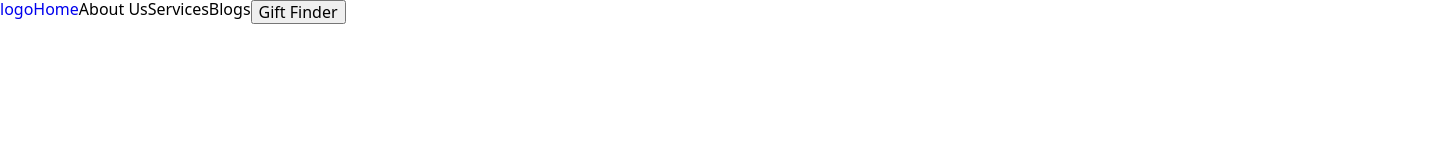
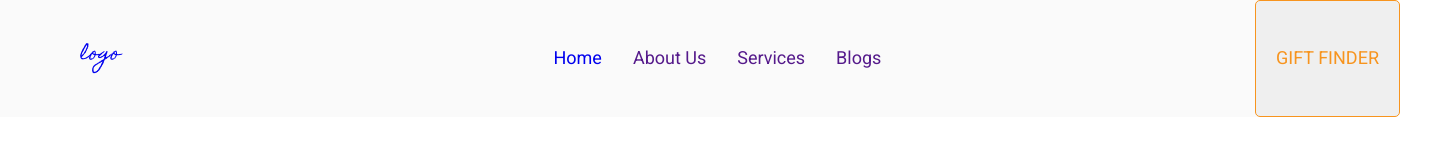
Before and after one commit to Yanat58/study-gift-, a plain HTML site: page index.html in a window 1280 px wide. Shown: the whole page, 1440 px wide, since content can reach past the window. Drawn offline with nearby package versions, Linux system fonts and the light colour scheme.

Commit message:
add header css

```diff
--- a/css/styles.css
+++ b/css/styles.css
@@ -1,10 +1,4 @@
-h1
-h2
-h3
-h4
-h5
-h6
-p {
+h1 h2 h3 h4 h5 h6 p {
   margin: 0;
 }
 
@@ -24,7 +18,24 @@
   height: auto;
 }
 
+button {
+  cursor: pointer;
+}
+
+.container {
+  width: 1440px;
+  margin: 0 auto;
+}
+
 /* header */
+
+.header {
+  background-color: #fafafa;
+}
+
+.container-header {
+    display: flex;
+}
 
 .header-nav {
   display: flex;
@@ -32,4 +43,52 @@
 
 .header-list {
   display: flex;
+  align-items: center;
 }
+
+.logo {
+  margin-left: 80px;
+  padding-top: 36px;
+  padding-bottom: 36px;
+  max-width: 41px;
+
+  font-family: 'Homemade Apple', italic;
+  font-style: normal;
+  font-weight: 400;
+  font-size: 18px;
+  line-height: 39px;
+}
+
+.header-list {
+  margin-left: 433px;
+}
+
+
+.header-item-link {
+  display: inline-block;
+  padding-top: 47.3px;
+  padding-bottom: 47.3px;
+
+  font-family: 'Roboto', sans-serif;
+  font-size: 18px;
+  line-height: 22px;
+}
+
+.header-item + .header-item {
+  margin-left: 31px;
+}
+
+.header-button {
+    padding: 8px 20px;
+  margin-left: auto;
+  margin-right: 40px;
+  border: 1px solid #f7941e;
+  border-radius: 5px;
+  font-family: 'Roboto', sans-serif;
+  font-size: 18px;
+  line-height: 22px;
+
+  text-transform: uppercase;
+
+  color: #f7941e;
+}
--- a/index.html
+++ b/index.html
@@ -5,23 +5,40 @@
     <meta http-equiv="X-UA-Compatible" content="IE=edge" />
     <meta name="viewport" content="width=device-width, initial-scale=1.0" />
     <title>Document</title>
-    <link rel="stylesheet" href="https://cdnjs.cloudflare.com/ajax/libs/modern-normalize/1.1.0/modern-normalize.min.css" integrity="sha512-wpPYUAdjBVSE4KJnH1VR1HeZfpl1ub8YT/NKx4PuQ5NmX2tKuGu6U/JRp5y+Y8XG2tV+wKQpNHVUX03MfMFn9Q==" crossorigin="anonymous" referrerpolicy="no-referrer" />
-    <link href="https://fonts.googleapis.com/css2?family=Homemade+Apple&family=Roboto:wght@400;700&display=swap" rel="stylesheet">
+    <link rel="preconnect" href="https://fonts.googleapis.com" />
+    <link rel="preconnect" href="https://fonts.gstatic.com" crossorigin />
+    <link
+      href="https://fonts.googleapis.com/css2?family=Homemade+Apple&family=Roboto&display=swap"
+      rel="stylesheet"
+    />
+    <link
+      rel="stylesheet"
+      href="https://cdnjs.cloudflare.com/ajax/libs/modern-normalize/1.1.0/modern-normalize.min.css"
+      integrity="sha512-wpPYUAdjBVSE4KJnH1VR1HeZfpl1ub8YT/NKx4PuQ5NmX2tKuGu6U/JRp5y+Y8XG2tV+wKQpNHVUX03MfMFn9Q=="
+      crossorigin="anonymous"
+      referrerpolicy="no-referrer"
+    />
+
     <link rel="stylesheet" href="./css/styles.css" />
   </head>
   <body>
-    <header class="section">
-      <div class="container">
+    <header class="header">
+      <div class="container container-header">
         <nav class="header-nav">
           <a class="logo" href="./index.html">logo</a>
           <ul class="header-list">
-            <li class="header-item"><a href="./index.html">Home</a></li>
-            <li class="header-item"><a href=""></a>About Us</li>
-            <li class="header-item"><a href=""></a>Services</li>
-            <li class="header-item"><a href=""></a>Blogs</li>
+            <li class="header-item">
+                <a class="header-item-link" href="./index.html">Home</a></li>
+            <li class="header-item">
+                <a class="header-item-link" href="">About Us</a></li>
+            <li class="header-item">
+                <a class="header-item-link" href="">Services</a></li>
+            <li class="header-item">
+                <a class="header-item-link" href="">Blogs</a>
+            </li>
           </ul>
-          <button class="header-button" type="button">Gift Finder</button>
         </nav>
+        <button class="header-button" type="button">Gift Finder</button>
       </div>
     </header>
     <main></main>
```
Lines whose indentation alone changed are shown as unchanged.
